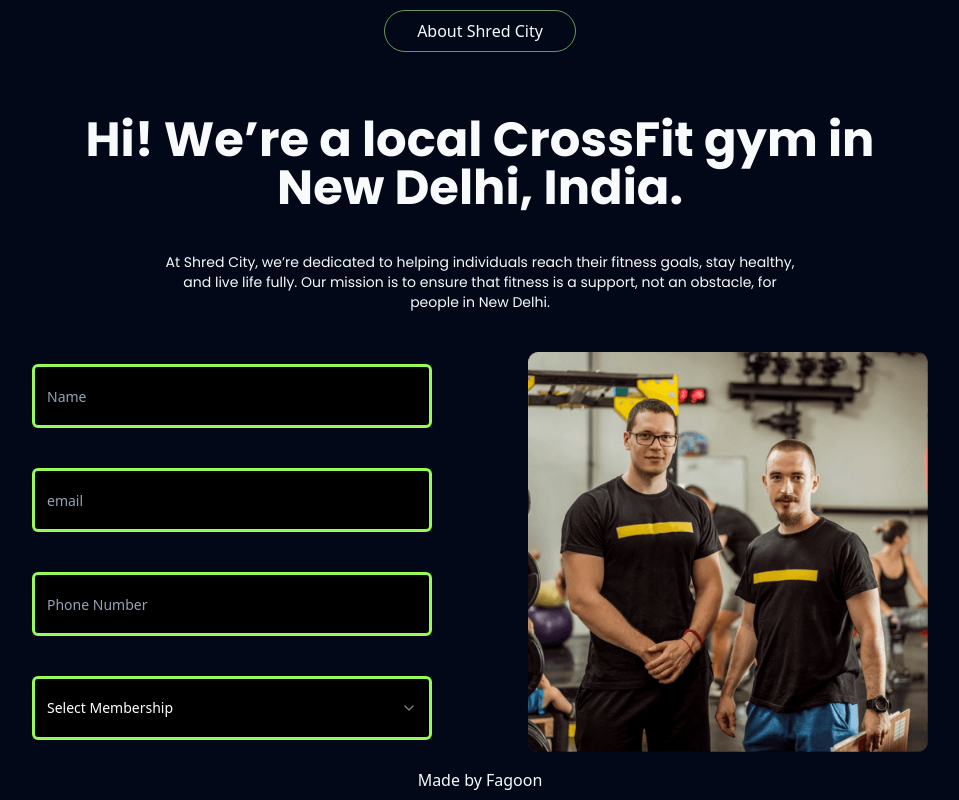
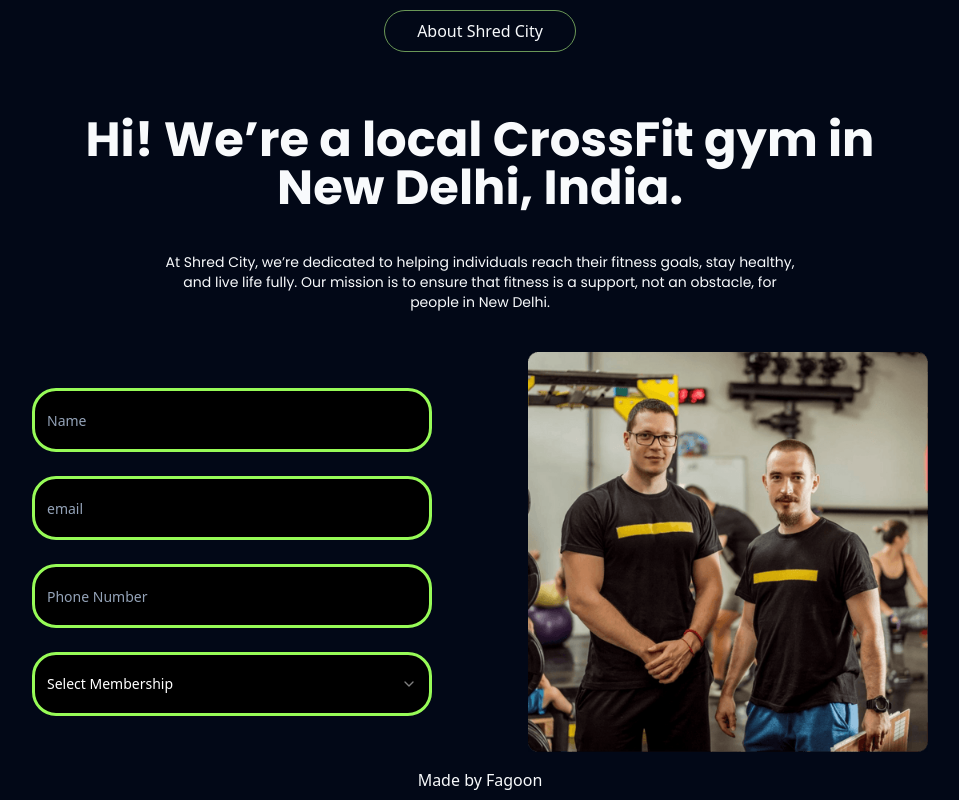
Before and after one commit to fagoon1311/Shred-City, a React (Vite) app: page / in a window 1280 px wide. Shown: the part 6384-7184 px from the top of the page, without its empty margins (160-1119 px from the left). Built offline with nearby package versions, Linux system fonts and the light colour scheme; no server answers.

Commit message:
wrting api

```diff
--- /dev/null
+++ b/src/api/apiTrial.js
@@ -0,0 +1,11 @@
+import supabaseClient from "@/utils/supabase";
+
+export async function addNewTrial(token, _ , trialData) {
+    const supabase = await supabaseClient(token)
+    const {data ,error} = await supabase.from('Memberships').insert([trialData]).select()
+    if(error){
+        console.error("Error Creating trial")
+        return null
+    }
+    return data
+}
--- a/src/components/about.jsx
+++ b/src/components/about.jsx
@@ -38,7 +38,7 @@
                 <Input
                 type='text'
                 placeholder='Name'
-                className='bg-black mb-10 text-white border-[#97fb57] border-[3px] h-16'
+                className='bg-black mb-6 text-white border-[#97fb57] border-[3px] h-16 rounded-3xl'
                 {...register('name')}
                 />
 
@@ -51,7 +51,7 @@
                 <Input
                 type='text'
                 placeholder='email'
-                className='bg-black text-white border-[#97fb57] border-[3px] mb-10 h-16'
+                className='bg-black text-white border-[#97fb57] border-[3px] mb-6 h-16 rounded-3xl'
                 {...register('email')}
                 />
                 {
@@ -62,7 +62,7 @@
                 <Input
                 type='text'
                 placeholder='Phone Number'
-                className='bg-black text-white border-[#97fb57] border-[3px] mb-10 h-16'
+                className='bg-black text-white border-[#97fb57] border-[3px] mb-6 h-16 rounded-3xl'
                 {...register('phone')}
                 />
 
@@ -77,7 +77,7 @@
                     control={control}
                     render={({field})=>(
                       <Select className='flex-1' onValueChange={field.onChange} {...field}>
-                      <SelectTrigger className='bg-black text-white border-[#97fb57] border-[3px] h-16'>
+                      <SelectTrigger className='bg-black text-white border-[#97fb57] border-[3px] h-16 rounded-3xl'>
                         <SelectValue placeholder="Select Membership" />
                       </SelectTrigger>
                       <SelectContent className='bg-black text-white'  >
```
